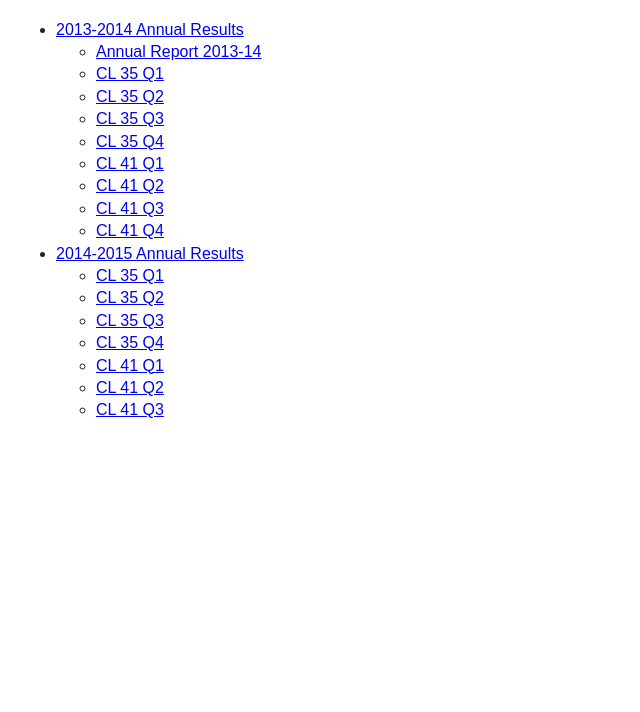
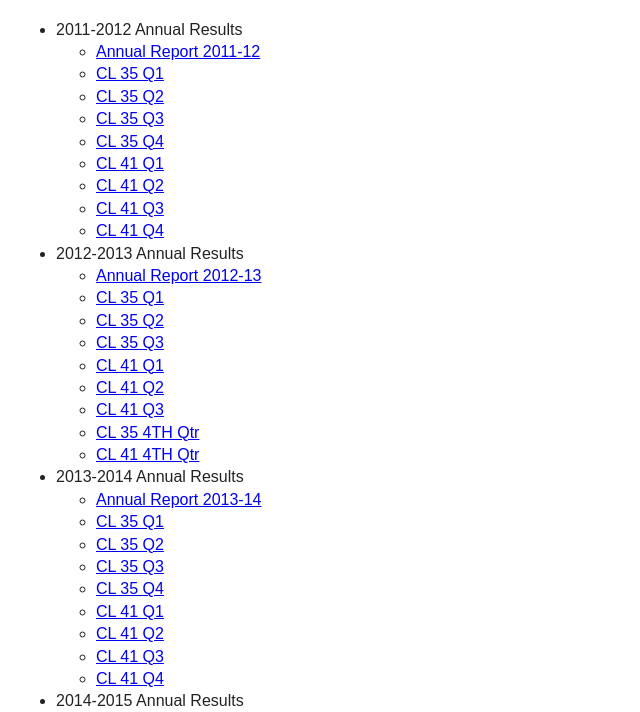
Before and after one commit to surekap/surekagroup.com, a plain HTML site: page pcl/index.html in a window 1280 px wide. Shown: the part 85-797 px from the top of the page, without its empty margins (0-640 px from the left). Drawn offline with Linux system fonts and the light colour scheme.

Commit message:
2011-12, 2012-13, and 2015-16  Annual results of  Investors Information has been updated .

```diff
--- a/pcl/index.html
+++ b/pcl/index.html
@@ -54,7 +54,40 @@
     <body style="padding:1em;">
 				<h1>Park Chamber Investors Information</h1>
 				<ul>
-					<li><a href="./2013-14">2013-2014 Annual Results</a>
+				<li>2011-2012 Annual Results
+						<ul>
+							<li><a href="./2011-12/2011-12_ANNUAL_REPORT.pdf">Annual Report 2011-12</a></li>
+							<li><a href="./2011-12/2011-12_CL_35_Q1.pdf">CL 35 Q1</a></li>
+							<li><a href="./2011-12/2011-12_CL_35_Q2.pdf">CL 35 Q2</a></li>
+							<li><a href="./2011-12/2011-12_CL_35_Q3.pdf">CL 35 Q3</a></li>
+							<li><a href="./2011-12/2011-12_CL_35_Q4.pdf">CL 35 Q4</a></li>
+							<li><a href="./2011-12/2011-12_CL_41_Q1.pdf">CL 41 Q1</a></li>
+							<li><a href="./2011-12/2011-12_CL_41_Q2.pdf">CL 41 Q2</a></li>
+							<li><a href="./2011-12/2011-12_CL_41_Q3.pdf">CL 41 Q3</a></li>
+							<li><a href="./2011-12/2011-12_CL_41_Q4.pdf">CL 41 Q4</a></li>
+						</ul>
+					</li>
+
+
+					<li>2012-2013 Annual Results
+						<ul>
+							<li><a href="./2012-13/2012-13_ANNUAL_REPORT.pdf">Annual Report 2012-13</a></li>
+							<li><a href="./2012-13/2012-13_CL_35_Q1.pdf">CL 35 Q1</a></li>
+							<li><a href="./2012-13/2012-13_CL 35_Q2.pdf">CL 35 Q2</a></li>
+							<li><a href="./2012-13/2012-13_CL 35_Q3.pdf">CL 35 Q3</a></li>
+
+							<li><a href="./2012-13/2012-13_CL_41_Q1.pdf">CL 41 Q1</a></li>
+							<li><a href="./2012-13/2012-13_CL_41_Q2.pdf">CL 41 Q2</a></li>
+							<li><a href="./2012-13/2012-13_CL_41_Q3.pdf">CL 41 Q3</a></li>
+							<li><a href="./2012-13/cl_35_4th_Qtr.pdf">CL 35 4TH Qtr</a></li>
+							<li><a href="./2012-13/CL_41_4th_Qtr.pdf">CL 41 4TH Qtr</a></li>
+						</ul>
+					</li>
+
+
+
+
+					<li>2013-2014 Annual Results
 						<ul>
 							<li><a href="./2013-14/annual report_2013-14.pdf">Annual Report 2013-14</a></li>
 							<li><a href="./2013-14/CL%2035_Q1.pdf">CL 35 Q1</a></li>
@@ -67,7 +100,7 @@
 							<li><a href="./2013-14/CL%2041_Q4.pdf">CL 41 Q4</a></li>
 						</ul>
 					</li>
-					<li><a href="./2014-15">2014-2015 Annual Results</a>
+					<li>2014-2015 Annual Results
 						<ul>
 							<li><a href="./2014-15/CL%2035_Q1.pdf">CL 35 Q1</a></li>
 							<li><a href="./2014-15/CL%2035_Q2.pdf">CL 35 Q2</a></li>
@@ -78,7 +111,13 @@
 							<li><a href="./2014-15/CL%2041_Q3.pdf">CL 41 Q3</a></li>
 						</ul>
 					</li>
+					<li>2015-2016 Annual Results
+						<ul>
+							<li><a href="./2015-16/CL 35_Q 1.pdf">CL 35 Q1</a></li>
+						</ul>
+					</li>
 				</ul>
+
         <!-- Google Analytics: change UA-XXXXX-X to be your site's ID. -->
         <script>
             (function(b,o,i,l,e,r){b.GoogleAnalyticsObject=l;b[l]||(b[l]=
```
Also changed, not shown: 19 other files.
